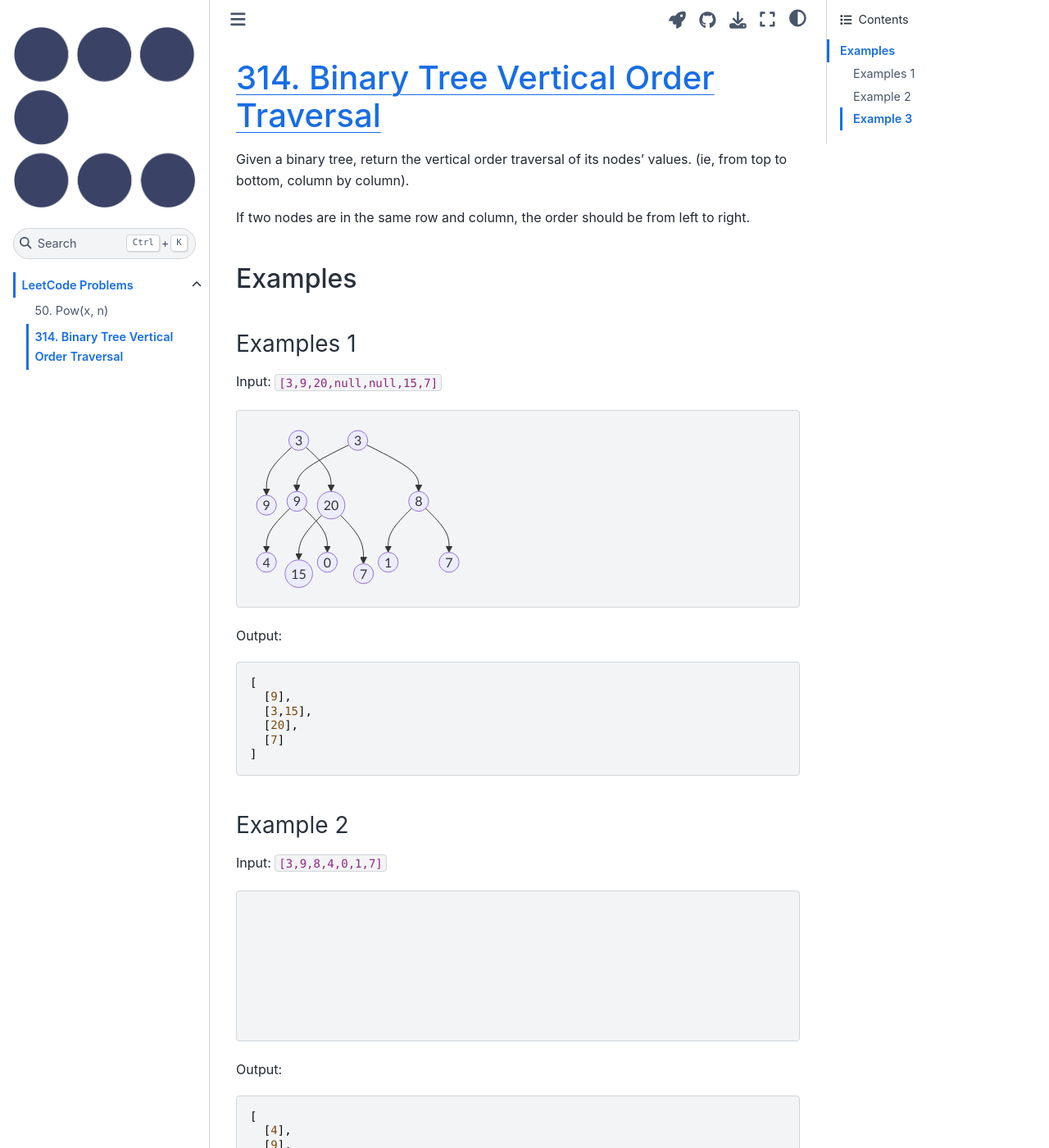
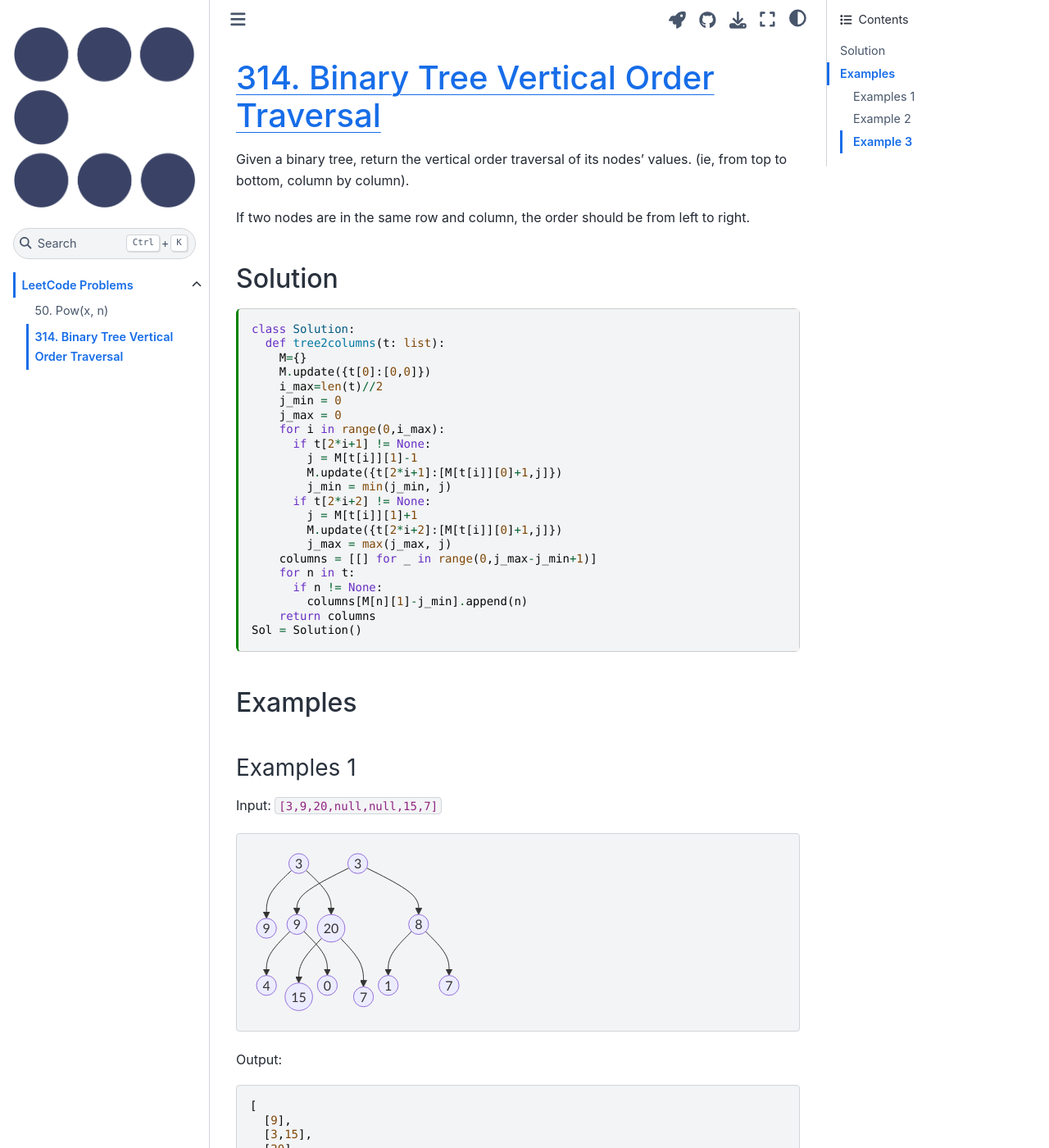
Before and after one commit to eLearningHub/Coding-Book, a Jupyter Book: the page built from leetcode/0314-binary-tree.md, in a window 1280 px wide and 1400 px high. Shown: the whole window at 82% size. Built offline with Jupyter Book 1.0.4 settings and Sphinx 7.4.7 and the Sphinx Book theme 1.1.4, drawn with Linux system fonts in a browser that asks for light colours; some of the changed text lies outside the part shown.

Commit message:
Binary Tree Vertical Order Traversal solution

````diff
--- a/leetcode/0314-binary-tree.md
+++ b/leetcode/0314-binary-tree.md
@@ -17,6 +17,33 @@ kernelspec:
 Given a binary tree, return the vertical order traversal of its nodes' values. (ie, from top to bottom, column by column).
 
 If two nodes are in the same row and column, the order should be from left to right.
+
+## Solution
+
+```{code-cell} ipython3
+class Solution:
+  def tree2columns(t: list):
+    M={}
+    M.update({t[0]:[0,0]})
+    i_max=len(t)//2
+    j_min = 0
+    j_max = 0
+    for i in range(0,i_max):
+      if t[2*i+1] != None:
+        j = M[t[i]][1]-1
+        M.update({t[2*i+1]:[M[t[i]][0]+1,j]})
+        j_min = min(j_min, j)
+      if t[2*i+2] != None:
+        j = M[t[i]][1]+1
+        M.update({t[2*i+2]:[M[t[i]][0]+1,j]})
+        j_max = max(j_max, j)
+    columns = [[] for _ in range(0,j_max-j_min+1)]
+    for n in t:
+      if n != None:
+        columns[M[n][1]-j_min].append(n)
+    return columns
+Sol = Solution()
+```
 
 ## Examples
 
@@ -41,6 +68,12 @@ Output:
   [20],
   [7]
 ]
+```
+
+```{code-cell} ipython3
+t = [3,9,20,None,None,15,7]
+ans = [[9], [3,15], [20], [7]]
+y = Sol.tree2columns(t)
 ```
 
 ### Example 2
@@ -69,6 +102,12 @@ Output:
 ]
 ```
 
+```{code-cell} ipython3
+t = [3,9,8,4,0,1,7]
+ans = [[4], [9], [3,0,1], [8], [7]]
+y = Sol.tree2columns(t)
+```
+
 ### Example 3
 
 Input: `[3,9,8,4,0,1,7,null,null,null,2,5]` (0's right child is 2 and 1's left child is 5)
@@ -92,3 +131,9 @@ Output:
   [7]
 ]
 ```
+
+```{code-cell} ipython3
+t = [3,9,8,4,0,1,7,None,None,None,2,5]
+ans = [[4], [9,5], [3,0,1], [8,2], [7]]
+y = Sol.tree2columns(t)
+```
````
Also changed, not shown: leetcode/0050-powx-n.md (+2 -0 lines).
